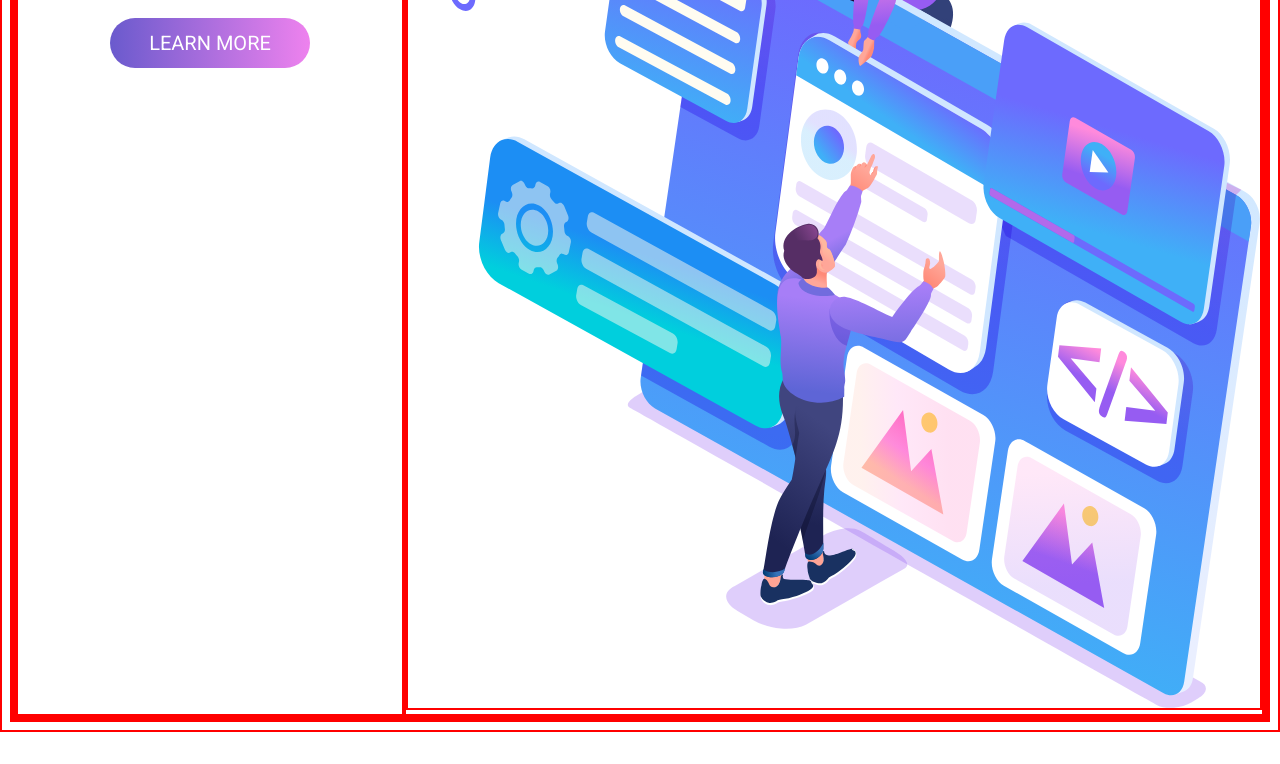
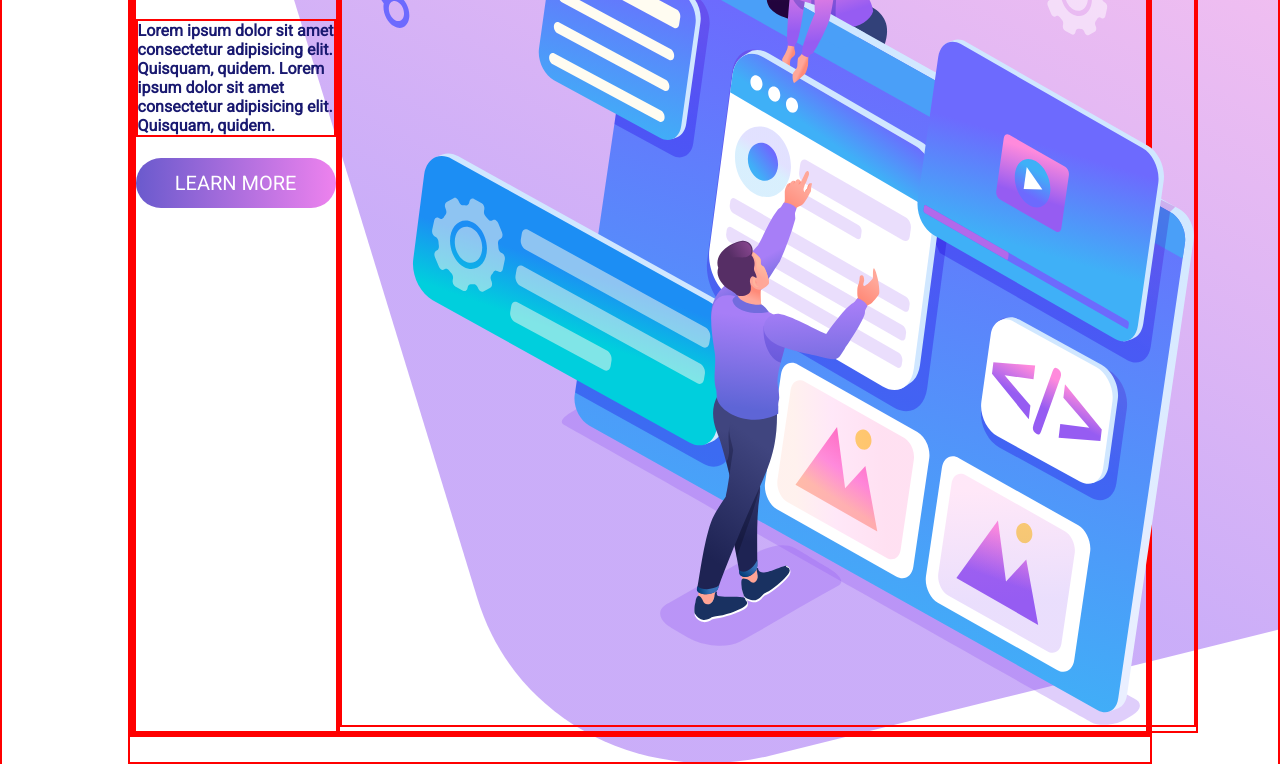
Before and after one commit to tayabajmal/live-class-project-8, a website: page index.html in a window 1280 px wide. Shown: the part 320-1084 px from the top of the page. Before the commit the page ends 1052 px from the top, so only its background shows below. Drawn offline with Linux system fonts and the light colour scheme.

Commit message:
Fix background image by adding URL to the body

```diff
--- a/css/index.css
+++ b/css/index.css
@@ -1,6 +1,18 @@
 *{
     border: 2px solid red;
     font-family: 'Roboto', sans-serif;
+}
+
+body{
+    background: url('/images/backcover.svg');
+    padding: 25px 0px;
+    min-height: 100vh;
+    max-width: 80%;
+    margin: 0 auto;
+    background-repeat: no-repeat;
+    background-position: right;
+    background-size: contain;
+    position: relative;
 }
 
 nav{
```
